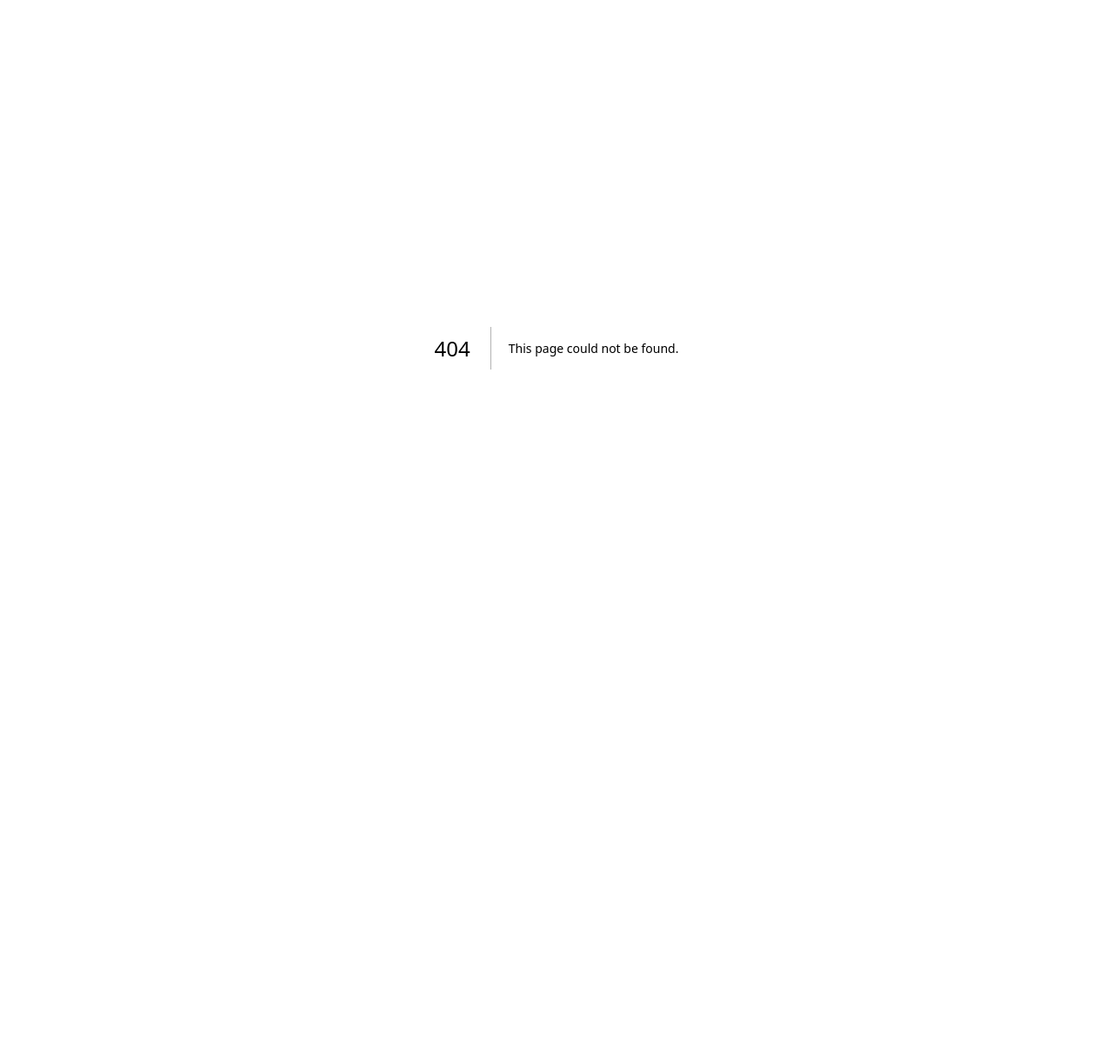
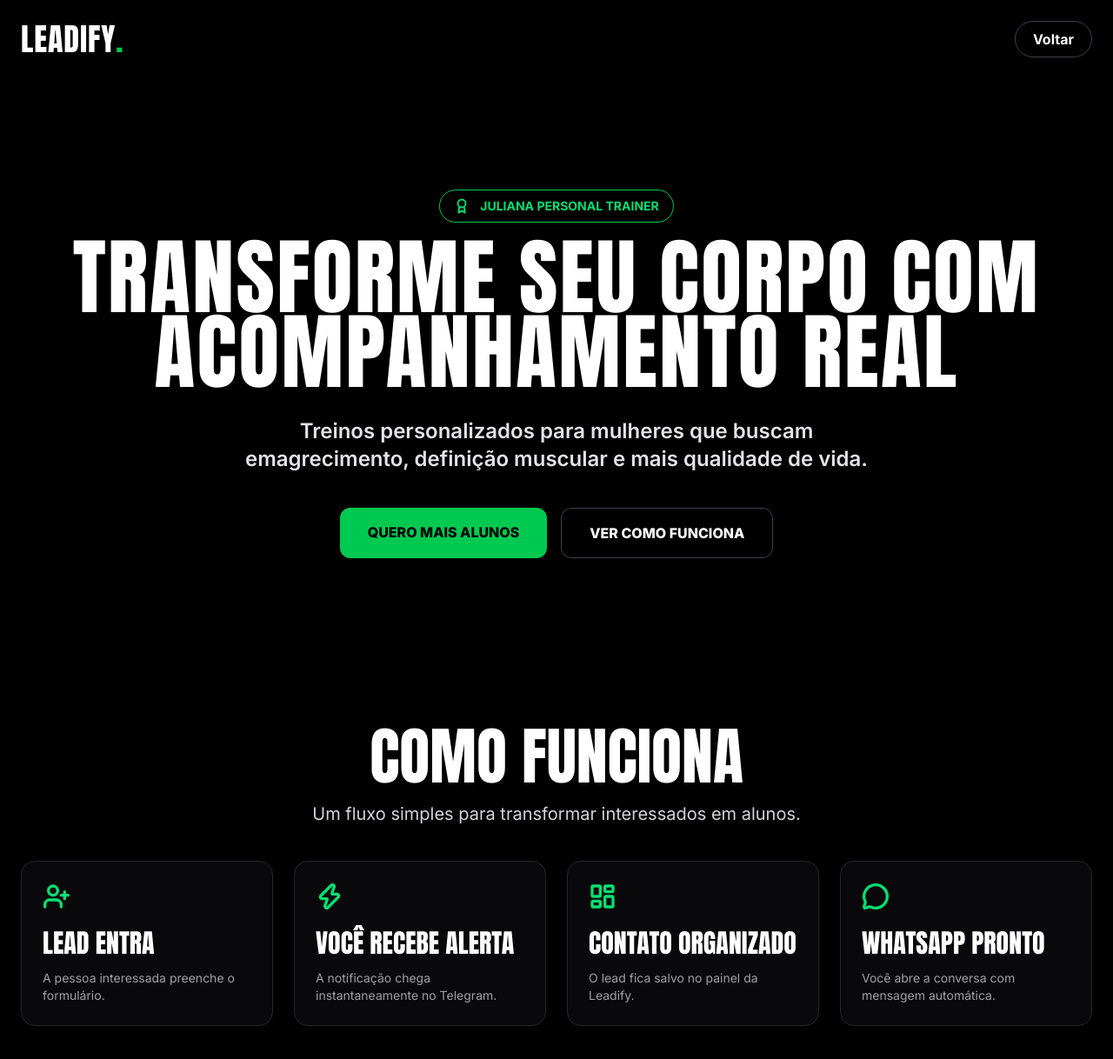
Before and after one commit to dominguesinglid-stack/leadify, a Next.js app: page /juliana in a window 1280 px wide. Before the commit this address had no page. Shown: the top 1218 px of the page at 87% size. Before the commit the page ends 800 px from the top, so only its background shows below. Built offline with nearby package versions, Linux system fonts and the light colour scheme.

Commit message:
Cria landing Juliana e adiciona selo profissional

```diff
--- /dev/null
+++ b/app/juliana/page.tsx
@@ -0,0 +1,162 @@
+import Link from "next/link";
+import { Anton, Inter } from "next/font/google";
+import {
+  Target,
+  Bell,
+  LayoutDashboard,
+  MessageCircle,
+  Dumbbell,
+  Award,
+  TrendingUp,
+  UserPlus,
+  Zap,
+} from "lucide-react";
+
+const anton = Anton({
+  weight: "400",
+  subsets: ["latin"],
+});
+
+const inter = Inter({
+  subsets: ["latin"],
+});
+
+export default function PersonalTrainerPage() {
+  return (
+    <main className={`${inter.className} min-h-screen bg-black text-white`}>
+      <header className="mx-auto flex max-w-7xl items-center justify-between px-6 py-6">
+        <Link href="/" className={`${anton.className} text-4xl tracking-wide`}>
+          LEADIFY<span className="text-green-500">.</span>
+        </Link>
+
+        <Link
+          href="/"
+          className="rounded-full border border-zinc-700 px-5 py-2 font-bold transition hover:border-green-500"
+        >
+          Voltar
+        </Link>
+      </header>
+
+      <section className="mx-auto flex min-h-[85vh] max-w-7xl flex-col items-center justify-center px-6 text-center">
+        <div className="mb-5 inline-flex items-center gap-3 rounded-full border border-green-500 px-4 py-2 text-sm font-bold text-green-400">
+        <Award size={18} strokeWidth={2.5} />
+        <span>JULIANA PERSONAL TRAINER</span>
+        </div>
+
+        <h1 className={`${anton.className} max-w-6xl text-6xl uppercase leading-[0.9] tracking-wide md:text-8xl`}>
+          TRANSFORME SEU CORPO COM ACOMPANHAMENTO REAL
+        </h1>
+
+        <p className="mt-8 max-w-3xl text-2xl font-semibold text-zinc-200">
+          Treinos personalizados para mulheres que buscam emagrecimento, definição muscular e mais qualidade de vida.
+        </p>
+
+        <div className="mt-10 flex flex-col gap-4 sm:flex-row">
+          <a
+            href="/?demo=personal"
+            className="rounded-xl bg-green-500 px-8 py-4 font-extrabold text-black transition hover:bg-green-400"
+            >
+            QUERO MAIS ALUNOS
+          </a>
+
+          <a
+            href="#como-funciona"
+            className="rounded-xl border border-zinc-700 px-8 py-4 font-extrabold transition hover:border-green-500"
+          >
+            VER COMO FUNCIONA
+          </a>
+        </div>
+      </section>
+
+      <section id="como-funciona" className="mx-auto max-w-7xl px-6 py-16">
+        <div className="text-center">
+          <h2 className={`${anton.className} text-5xl uppercase md:text-7xl`}>
+            Como funciona
+          </h2>
+
+          <p className="mx-auto mt-4 max-w-2xl text-xl text-zinc-300">
+            Um fluxo simples para transformar interessados em alunos.
+          </p>
+        </div>
+
+        <div className="mt-10 grid gap-6 md:grid-cols-4">
+          {[
+  { Icon: UserPlus, title: "Lead entra", text: "A pessoa interessada preenche o formulário." },
+  { Icon: Zap, title: "Você recebe alerta", text: "A notificação chega instantaneamente no Telegram." },
+  { Icon: LayoutDashboard, title: "Contato organizado", text: "O lead fica salvo no painel da Leadify." },
+  { Icon: MessageCircle, title: "WhatsApp pronto", text: "Você abre a conversa com mensagem automática." },
+].map(({ Icon, title, text }) => (
+            <div
+              key={title}
+              className="rounded-2xl border border-zinc-800 bg-zinc-950 p-6 transition hover:border-green-500"
+            >
+              <div className="text-green-400">
+              <Icon size={32} strokeWidth={2.5} />
+              </div>
+              <h3 className={`${anton.className} mt-5 text-3xl uppercase`}>
+                {title}
+              </h3>
+              <p className="mt-3 text-sm text-zinc-400">{text}</p>
+            </div>
+          ))}
+        </div>
+      </section>
+
+      <section id="demo" className="mx-auto max-w-7xl px-6 py-16">
+        <div className="grid items-center gap-12 md:grid-cols-2">
+          <div>
+            <span className="rounded-full border border-green-500 px-4 py-2 text-sm font-bold text-green-400">
+              BENEFÍCIOS
+            </span>
+
+            <h2 className={`${anton.className} mt-6 text-5xl uppercase md:text-7xl`}>
+              Mais alunos, menos conversa perdida
+            </h2>
+
+            <p className="mt-6 text-lg text-zinc-400">
+              Ideal para personal trainers que vendem consultoria online,
+              treino presencial, avaliação física ou acompanhamento individual.
+            </p>
+          </div>
+
+          <div className="grid gap-4">
+  {[
+  { Icon: Target, item: "Captura interessados em treinos" },
+  { Icon: Bell, item: "Envia alerta instantâneo" },
+  { Icon: LayoutDashboard, item: "Organiza contatos no painel" },
+  { Icon: MessageCircle, item: "Abre WhatsApp com mensagem pronta" },
+  { Icon: TrendingUp, item: "Ajuda a aumentar agendamentos" },
+].map(({ Icon, item }) => (
+    <div
+      key={item}
+      className="rounded-2xl border border-zinc-800 bg-zinc-950 p-5 font-bold text-zinc-200"
+    >
+      <div className="flex items-center gap-4">
+        <Icon size={24} className="text-green-400" />
+        <span>{item}</span>
+      </div>
+    </div>
+  ))}
+</div>
+        </div>
+      </section>
+
+      <section className="mx-auto max-w-5xl px-6 py-20 text-center">
+        <h2 className={`${anton.className} text-5xl uppercase md:text-8xl`}>
+          Pronta para testar com seus primeiros leads?
+        </h2>
+
+        <p className="mx-auto mt-8 max-w-2xl text-xl text-zinc-400">
+          Use a Leadify para captar interessados e responder mais rápido pelo WhatsApp.
+        </p>
+
+        <Link
+          href="/"
+          className="mt-10 inline-block rounded-xl bg-green-500 px-10 py-5 font-bold text-black transition hover:bg-green-400"
+        >
+          VOLTAR PARA A DEMONSTRAÇÃO
+        </Link>
+      </section>
+    </main>
+  );
+}
```
